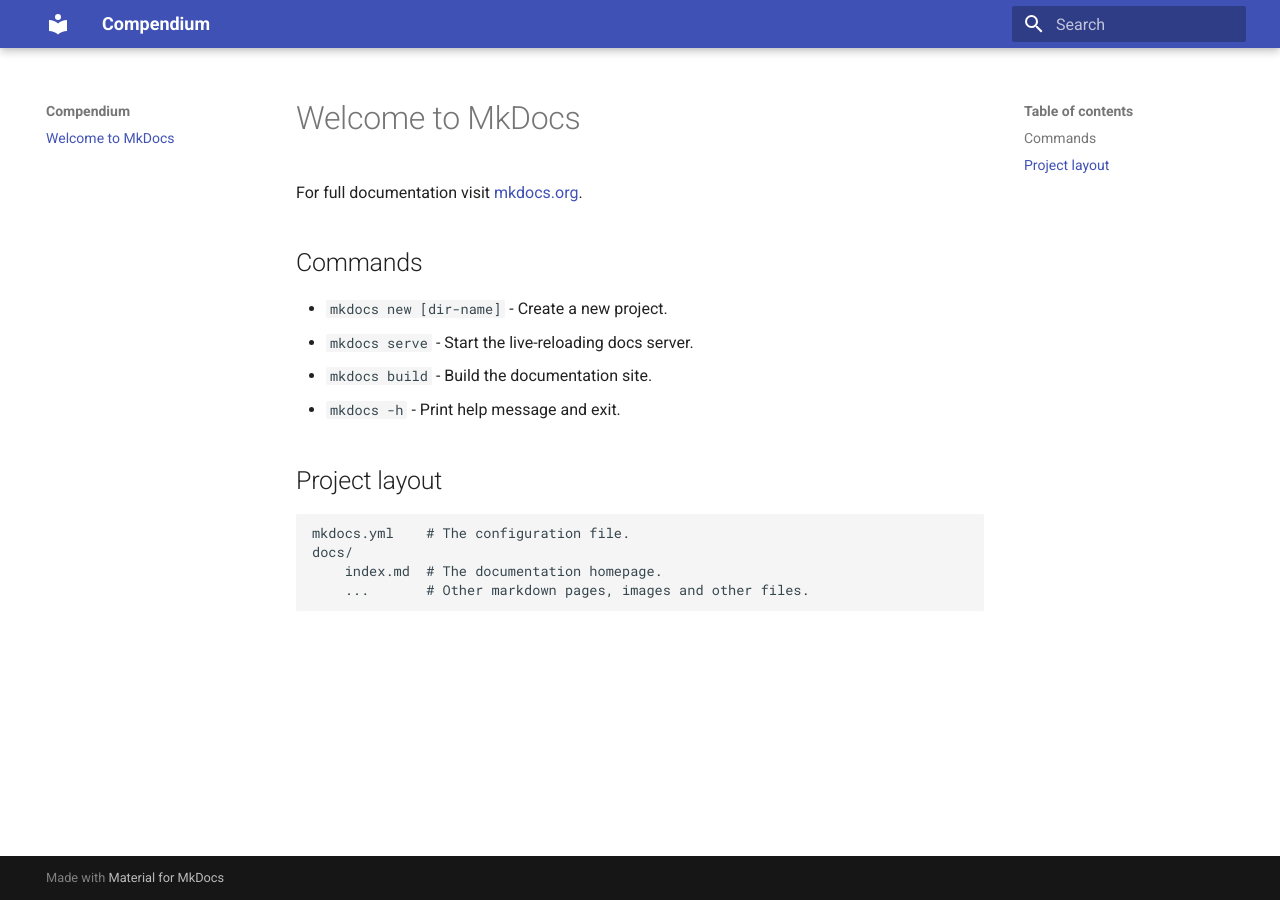
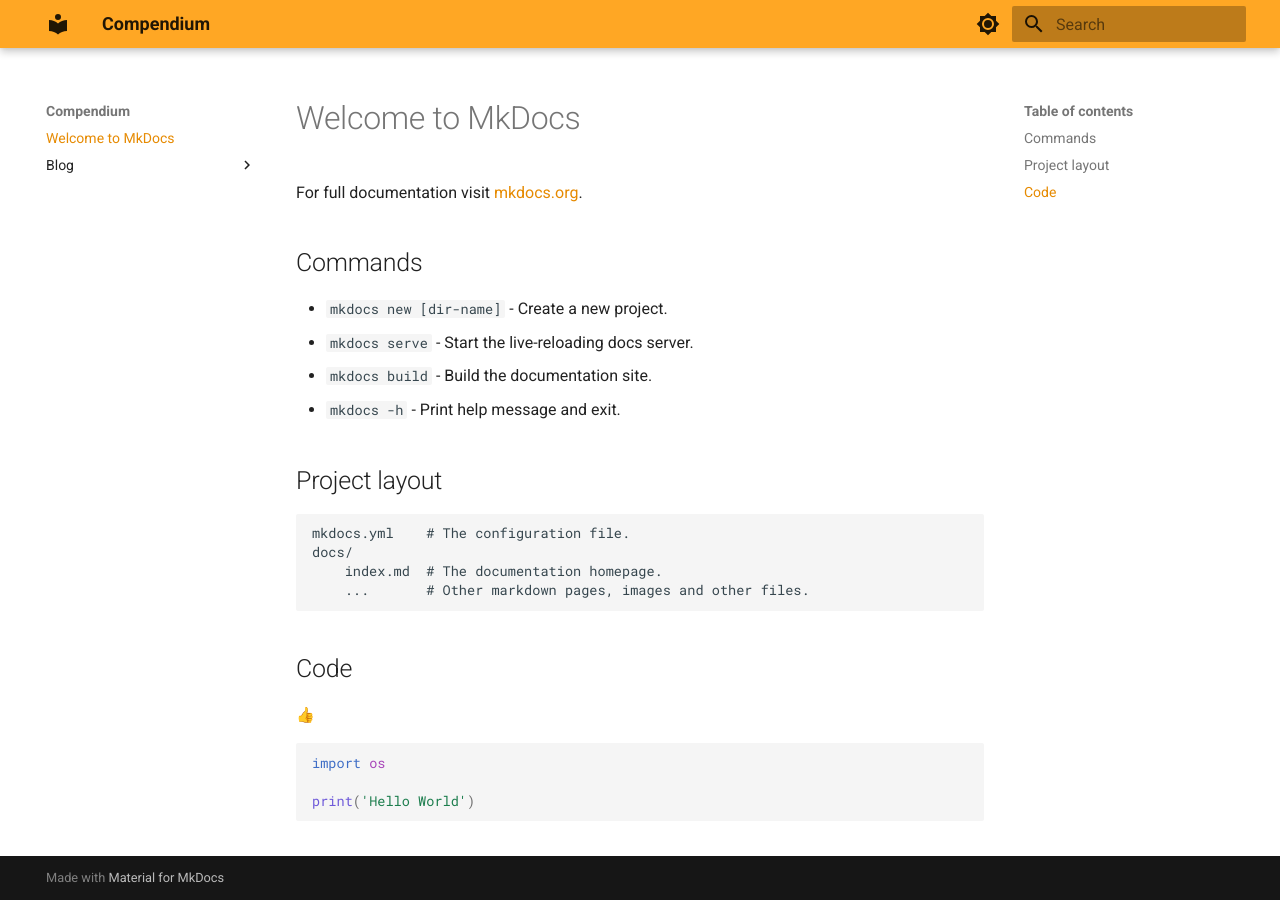
Before and after one commit to nsiicm0/compendium, an MkDocs documentation site: the page built from docs/index.md, in a window 1280 px wide. Built offline with MkDocs 1.6.1 and Material for MkDocs 9.7.7, drawn with Linux system fonts in a browser that asks for light colours; emoji names are drawn with the system emoji font.

Commit message:
mkdocs base setup

````diff
--- a/docs/index.md
+++ b/docs/index.md
@@ -15,3 +15,13 @@
     docs/
         index.md  # The documentation homepage.
         ...       # Other markdown pages, images and other files.
+
+## Code
+
+:thumbsup:
+
+```python
+import os
+
+print('Hello World')
+```
--- a/mkdocs.yml
+++ b/mkdocs.yml
@@ -1,4 +1,53 @@
 site_name: Compendium
-site_url: https://mydomain.org/mysite
+site_url: https://nsiicm0.github.io/compendium/
+plugins:
+  - search
+  - blog
+  - tags
 theme:
   name: material
+  language: en
+  features:
+    - navigation.instant
+    - navigation.instant.progress
+    - search.suggest
+    - search.highlight
+    - search.share
+  palette:
+    # Palette toggle for light mode
+    - media: "(prefers-color-scheme: light)"
+      scheme: default
+      primary: orange
+      accent: orange
+      toggle:
+        icon: material/brightness-7
+        name: Switch to dark mode
+    # Palette toggle for dark mode
+    - media: "(prefers-color-scheme: dark)"
+      scheme: slate
+      primary: orange
+      accent: orange
+      toggle:
+        icon: material/brightness-4
+        name: Switch to light mode
+markdown_extensions:
+  - abbr
+  - admonition
+  - attr_list
+  - def_list
+  - footnotes
+  - tables
+  - toc:
+      permalink: true
+  - pymdownx.blocks.caption
+  - pymdownx.details
+  - pymdownx.emoji:
+      emoji_index: !!python/name:material.extensions.emoji.twemoji
+      emoji_generator: !!python/name:material.extensions.emoji.to_svg
+  - pymdownx.highlight:
+      anchor_linenums: true
+  - pymdownx.superfences
+  - pymdownx.tabbed:
+      alternate_style: true
+  - pymdownx.tasklist:
+      custom_checkbox: true
--- a/pyproject.toml
+++ b/pyproject.toml
@@ -6,4 +6,5 @@
 requires-python = ">=3.12"
 dependencies = [
     "mkdocs-material>=9.6.7",
+    "pymdown-extensions>=10.14.3",
 ]
````
Also changed, not shown: docs/blog/index.md (added, +1 -0 lines), 2 other files.
